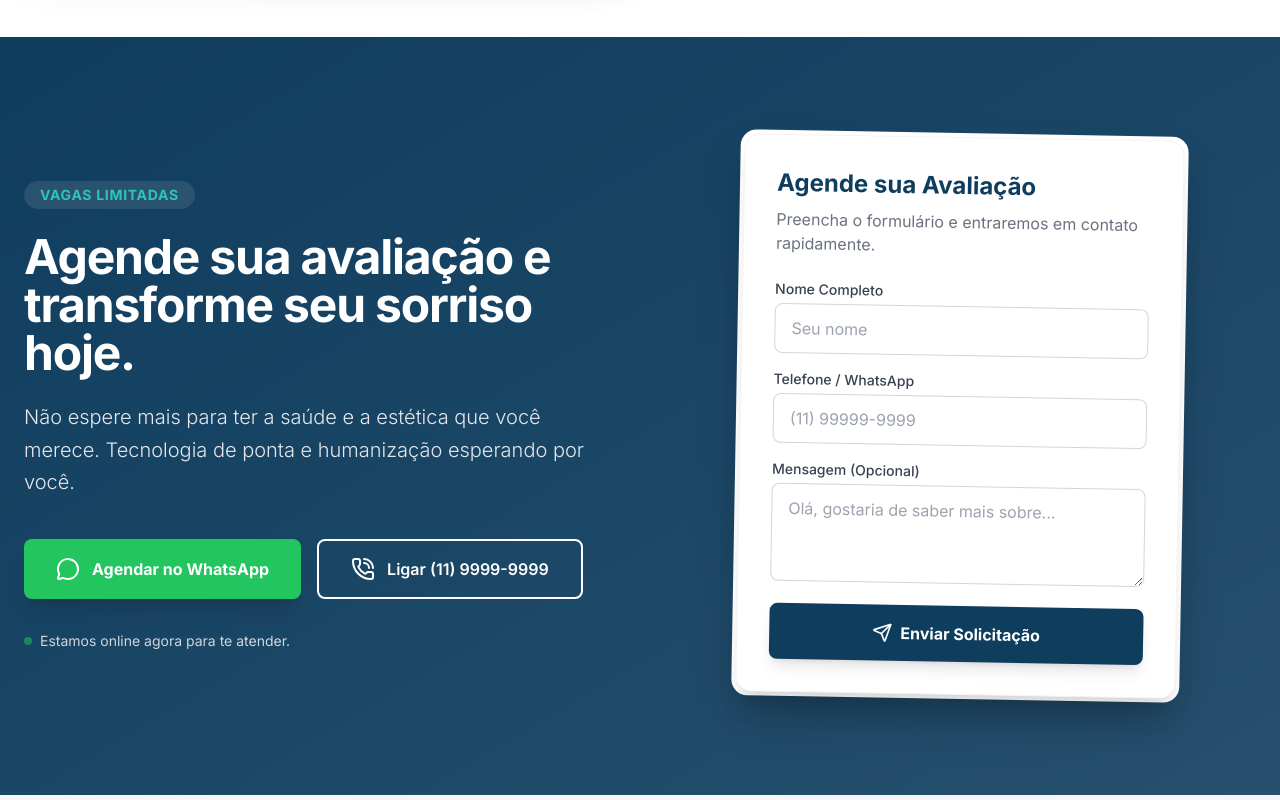
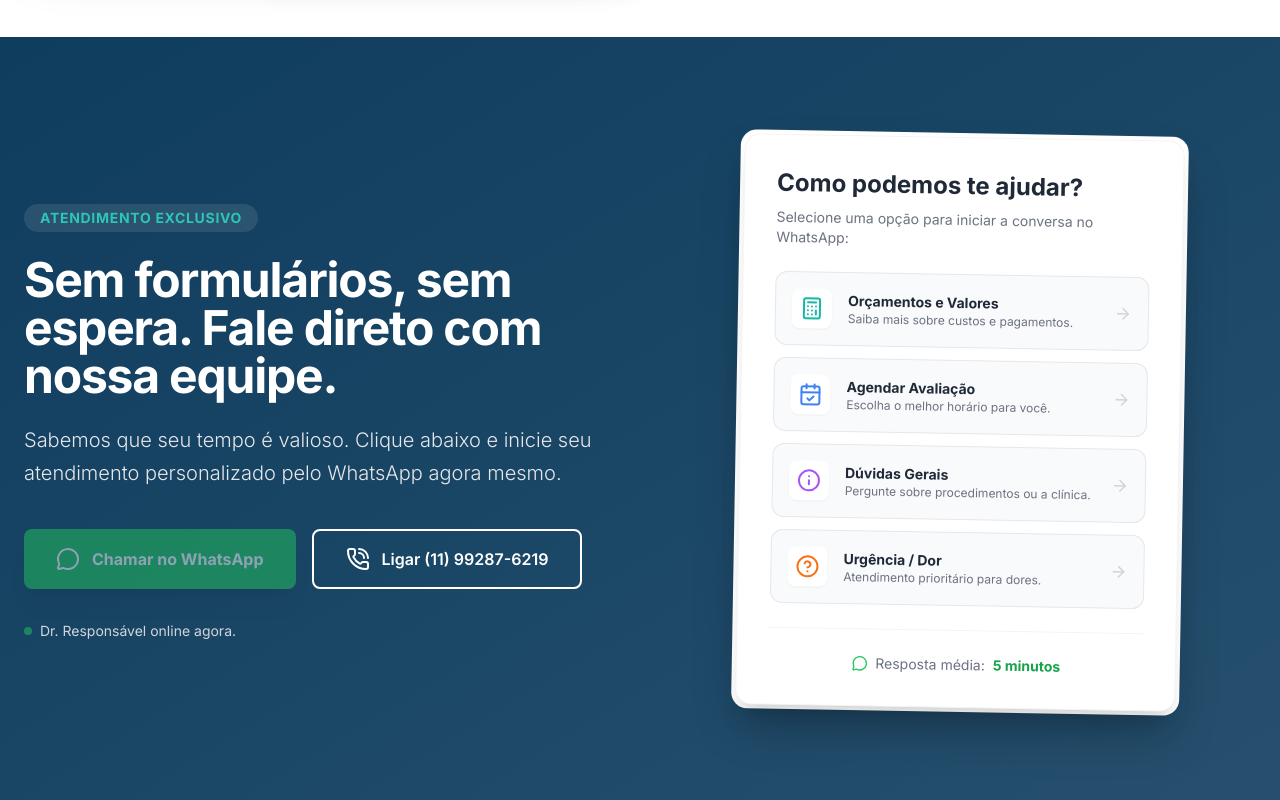
Before and after one commit to matheusetecestudo-sys/dentista, a React (Vite) app: page / in a window 1280 px wide. Shown: the part 4680-5480 px from the top of the page. Built offline with nearby package versions, Linux system fonts and the light colour scheme.

Commit message:
feat: Replace form with WhatsApp-first conversion flow, update contact info

```diff
--- a/src/components/About.tsx
+++ b/src/components/About.tsx
@@ -5,7 +5,7 @@ const About = () => {
             <div className="container mx-auto px-6 grid md:grid-cols-2 gap-12 items-center">
                 <div className="order-2 md:order-1 relative">
                     <img
-                        src="https://images.unsplash.com/photo-1629909613654-28e377c37b09?ixlib=rb-4.0.3&auto=format&fit=crop&w=800&q=80"
+                        src="https://images.unsplash.com/photo-1629814986427-4a0b5f5c3b99?ixlib=rb-4.0.3&auto=format&fit=crop&w=800&q=80"
                         alt="Nossa Clínica"
                         className="rounded-2xl shadow-2xl w-full object-cover h-[500px]"
                     />
--- a/src/components/BeforeAfter.tsx
+++ b/src/components/BeforeAfter.tsx
@@ -82,7 +82,7 @@ const BeforeAfter = () => {
                                             <h3 className="text-2xl font-bold text-medical-primary mb-2">{c.title}</h3>
                                             <p className="text-gray-600 mb-4">{c.desc}</p>
                                             <div className="flex gap-4">
-                                                <a href="https://wa.me/5511999999999" className="flex-1 bg-medical-secondary text-white font-bold py-3 text-center rounded-lg hover:bg-opacity-90 transition">
+                                                <a href="https://wa.me/5511992876219?text=Ol%C3%A1!%20Vi%20esse%20resultado%20no%20site%20e%20gostaria%20de%20saber%20mais." className="flex-1 bg-medical-secondary text-white font-bold py-3 text-center rounded-lg hover:bg-opacity-90 transition">
                                                     Quero esse resultado
                                                 </a>
                                             </div>
--- a/src/components/CTA.tsx
+++ b/src/components/CTA.tsx
@@ -1,6 +1,6 @@
 
 import { MessageCircle, PhoneCall } from 'lucide-react';
-import ContactForm from './ContactForm';
+import WhatsAppGuide from './WhatsAppGuide';
 
 const CTA = () => {
     return (
@@ -13,45 +13,45 @@ const CTA = () => {
                     {/* Left Column: Text & Buttons */}
                     <div className="text-center lg:text-left">
                         <span className="bg-white/10 text-medical-secondary font-bold py-1 px-4 rounded-full text-sm uppercase tracking-wider mb-6 inline-block backdrop-blur-sm">
-                            Vagas Limitadas
+                            Atendimento Exclusivo
                         </span>
                         <h2 className="text-3xl md:text-5xl font-bold mb-6 tracking-tight leading-tight">
-                            Agende sua avaliação e transforme seu sorriso hoje.
+                            Sem formulários, sem espera. Fale direto com nossa equipe.
                         </h2>
                         <p className="text-xl text-gray-200 mb-10 font-light leading-relaxed">
-                            Não espere mais para ter a saúde e a estética que você merece. Tecnologia de ponta e humanização esperando por você.
+                            Sabemos que seu tempo é valioso. Clique abaixo e inicie seu atendimento personalizado pelo WhatsApp agora mesmo.
                         </p>
 
                         <div className="flex flex-col sm:flex-row justify-center lg:justify-start gap-4 mb-8">
                             <a
-                                href="https://wa.me/5511999999999"
+                                href="https://wa.me/5511992876219?text=Ol%C3%A1!%20Gostaria%20de%20agendar%20uma%20avalia%C3%A7%C3%A3o."
                                 target="_blank"
                                 rel="noopener noreferrer"
-                                className="bg-green-500 text-white font-bold py-4 px-8 rounded-lg shadow-xl hover:bg-green-600 transition transform hover:-translate-y-1 flex items-center justify-center gap-3 w-full sm:w-auto"
+                                className="bg-green-500 text-white font-bold py-4 px-8 rounded-lg shadow-xl hover:bg-green-600 transition transform hover:-translate-y-1 flex items-center justify-center gap-3 w-full sm:w-auto animate-pulse"
                             >
                                 <MessageCircle size={24} />
-                                Agendar no WhatsApp
+                                Chamar no WhatsApp
                             </a>
 
                             <a
-                                href="tel:+5511999999999"
+                                href="tel:+5511992876219"
                                 className="bg-transparent border-2 border-white text-white font-semibold py-4 px-8 rounded-lg hover:bg-white/10 transition w-full sm:w-auto flex items-center justify-center gap-3"
                             >
                                 <PhoneCall size={24} />
-                                Ligar (11) 9999-9999
+                                Ligar (11) 99287-6219
                             </a>
                         </div>
 
                         <div className="flex items-center justify-center lg:justify-start gap-2 text-sm text-gray-300">
                             <div className="w-2 h-2 bg-green-500 rounded-full animate-pulse"></div>
-                            Estamos online agora para te atender.
+                            Dr. Responsável online agora.
                         </div>
                     </div>
 
-                    {/* Right Column: Quick Form */}
+                    {/* Right Column: Key Guide */}
                     <div className="lg:w-full max-w-md mx-auto lg:ml-auto">
                         <div className="bg-white rounded-2xl p-1 shadow-2xl transform lg:rotate-1 hover:rotate-0 transition duration-500">
-                            <ContactForm />
+                            <WhatsAppGuide />
                         </div>
                     </div>
 
--- a/src/components/ContactForm.tsx
+++ /dev/null
@@ -1,99 +0,0 @@
-
-import React, { useState } from 'react';
-import { Send, CheckCircle } from 'lucide-react';
-
-const ContactForm = () => {
-    const [formState, setFormState] = useState({
-        name: '',
-        phone: '',
-        message: ''
-    });
-    const [isSubmitted, setIsSubmitted] = useState(false);
-
-    const handleSubmit = (e: React.FormEvent) => {
-        e.preventDefault();
-        // Simulate form submission
-        console.log('Form submitted:', formState);
-        setIsSubmitted(true);
-        // Reset after a few seconds
-        setTimeout(() => {
-            setIsSubmitted(false);
-            setFormState({ name: '', phone: '', message: '' });
-        }, 5000);
-    };
-
-    const handleChange = (e: React.ChangeEvent<HTMLInputElement | HTMLTextAreaElement>) => {
-        setFormState({
-            ...formState,
-            [e.target.name]: e.target.value
-        });
-    };
-
-    return (
-        <div className="bg-white p-8 rounded-2xl shadow-xl border border-gray-100">
-            <h3 className="text-2xl font-bold text-medical-primary mb-2">Agende sua Avaliação</h3>
-            <p className="text-gray-500 mb-6">Preencha o formulário e entraremos em contato rapidamente.</p>
-
-            {isSubmitted ? (
-                <div className="bg-green-50 text-green-700 p-6 rounded-xl flex flex-col items-center justify-center text-center space-y-4 animate-fade-in">
-                    <CheckCircle size={48} className="text-green-500" />
-                    <h4 className="text-xl font-bold">Mensagem Enviada!</h4>
-                    <p>Agradecemos o contato. Nossa equipe retornará em breve.</p>
-                </div>
-            ) : (
-                <form onSubmit={handleSubmit} className="space-y-4">
-                    <div>
-                        <label htmlFor="name" className="block text-sm font-medium text-gray-700 mb-1">Nome Completo</label>
-                        <input
-                            type="text"
-                            id="name"
-                            name="name"
-                            required
-                            value={formState.name}
-                            onChange={handleChange}
-                            className="w-full px-4 py-3 rounded-lg border border-gray-300 focus:ring-2 focus:ring-medical-secondary focus:border-transparent outline-none transition"
-                            placeholder="Seu nome"
-                        />
-                    </div>
-
-                    <div>
-                        <label htmlFor="phone" className="block text-sm font-medium text-gray-700 mb-1">Telefone / WhatsApp</label>
-                        <input
-                            type="tel"
-                            id="phone"
-                            name="phone"
-                            required
-                            value={formState.phone}
-                            onChange={handleChange}
-                            className="w-full px-4 py-3 rounded-lg border border-gray-300 focus:ring-2 focus:ring-medical-secondary focus:border-transparent outline-none transition"
-                            placeholder="(11) 99999-9999"
-                        />
-                    </div>
-
-                    <div>
-                        <label htmlFor="message" className="block text-sm font-medium text-gray-700 mb-1">Mensagem (Opcional)</label>
-                        <textarea
-                            id="message"
-                            name="message"
-                            rows={3}
-                            value={formState.message}
-                            onChange={handleChange}
-                            className="w-full px-4 py-3 rounded-lg border border-gray-300 focus:ring-2 focus:ring-medical-secondary focus:border-transparent outline-none transition"
-                            placeholder="Olá, gostaria de saber mais sobre..."
-                        ></textarea>
-                    </div>
-
-                    <button
-                        type="submit"
-                        className="w-full bg-medical-primary text-white font-bold py-4 rounded-lg hover:bg-opacity-90 transition transform hover:-translate-y-1 shadow-lg flex items-center justify-center gap-2"
-                    >
-                        <Send size={20} />
-                        Enviar Solicitação
-                    </button>
-                </form>
-            )}
-        </div>
-    );
-};
-
-export default ContactForm;
--- a/src/components/Footer.tsx
+++ b/src/components/Footer.tsx
@@ -43,7 +43,7 @@ const Footer = () => {
                     <ul className="space-y-4">
                         <li className="flex items-center gap-3 text-gray-300">
                             <Phone size={20} className="text-medical-secondary flex-shrink-0" />
-                            (11) 9999-9999
+                            (11) 99287-6219
                         </li>
                         <li className="flex items-center gap-3 text-gray-300">
                             <Mail size={20} className="text-medical-secondary flex-shrink-0" />
--- a/src/components/Hero.tsx
+++ b/src/components/Hero.tsx
@@ -32,7 +32,7 @@ const Hero = () => {
 
                     <div className="flex flex-col sm:flex-row gap-4 pt-4">
                         <a
-                            href="https://wa.me/5511999999999?text=Ol%C3%A1!%20Gostaria%20de%20agendar%20uma%20avalia%C3%A7%C3%A3o."
+                            href="https://wa.me/5511992876219?text=Ol%C3%A1!%20Gostaria%20de%20agendar%20uma%20avalia%C3%A7%C3%A3o."
                             target="_blank"
                             rel="noopener noreferrer"
                             className="bg-medical-secondary text-white font-bold py-4 px-8 rounded-full shadow-lg hover:bg-[#25a094] transition transform hover:-translate-y-1 text-center flex items-center justify-center gap-2"
@@ -42,7 +42,7 @@ const Hero = () => {
                         </a>
 
                         <a
-                            href="tel:+5511999999999"
+                            href="tel:+5511992876219"
                             className="bg-transparent border-2 border-white text-white font-medium py-4 px-8 rounded-full hover:bg-white hover:text-medical-primary transition text-center flex items-center justify-center gap-2"
                         >
                             <Phone className="w-5 h-5" />
--- a/src/components/Services.tsx
+++ b/src/components/Services.tsx
@@ -54,7 +54,7 @@ const Services = () => {
                             </div>
                             <h3 className="text-xl font-bold text-medical-primary mb-3">{service.title}</h3>
                             <p className="text-gray-600 mb-6 leading-relaxed">{service.description}</p>
-                            <a href="https://wa.me/5511999999999" className="inline-flex items-center text-medical-secondary font-semibold hover:text-medical-primary transition-colors gap-2">
+                            <a href="https://wa.me/5511992876219" className="inline-flex items-center text-medical-secondary font-semibold hover:text-medical-primary transition-colors gap-2">
                                 Quero saber mais <ArrowRight className="w-4 h-4 group-hover:translate-x-1 transition-transform" />
                             </a>
                         </div>
--- a/src/components/WhatsAppButton.tsx
+++ b/src/components/WhatsAppButton.tsx
@@ -4,7 +4,7 @@ import { MessageCircle } from 'lucide-react';
 export const WhatsAppButton = () => {
     return (
         <a
-            href="https://wa.me/5511999999999?text=Ol%C3%A1!%20Gostaria%20de%20agendar%20uma%20avalia%C3%A7%C3%A3o."
+            href="https://wa.me/5511992876219?text=Ol%C3%A1!%20Gostaria%20de%20agendar%20uma%20avalia%C3%A7%C3%A3o."
             target="_blank"
             rel="noopener noreferrer"
             className="fixed bottom-6 right-6 bg-green-500 text-white p-4 rounded-full shadow-2xl hover:bg-green-600 transition-all duration-300 z-50 flex items-center gap-2 animate-bounce-slow"
--- /dev/null
+++ b/src/components/WhatsAppGuide.tsx
@@ -0,0 +1,73 @@
+
+import { MessageCircle, Info, Calculator, CalendarCheck, HelpCircle, ArrowRight } from 'lucide-react';
+
+const options = [
+    {
+        icon: <Calculator size={24} className="text-teal-500" />,
+        title: "Orçamentos e Valores",
+        description: "Saiba mais sobre custos e pagamentos.",
+        message: "Olá! Gostaria de informações sobre valores de tratamentos."
+    },
+    {
+        icon: <CalendarCheck size={24} className="text-blue-500" />,
+        title: "Agendar Avaliação",
+        description: "Escolha o melhor horário para você.",
+        message: "Olá! Gostaria de agendar uma avaliação."
+    },
+    {
+        icon: <Info size={24} className="text-purple-500" />,
+        title: "Dúvidas Gerais",
+        description: "Pergunte sobre procedimentos ou a clínica.",
+        message: "Olá! Tenho algumas dúvidas sobre os tratamentos."
+    },
+    {
+        icon: <HelpCircle size={24} className="text-orange-500" />,
+        title: "Urgência / Dor",
+        description: "Atendimento prioritário para dores.",
+        message: "Olá! Estou com dor e preciso de atendimento urgente."
+    }
+];
+
+const WhatsAppGuide = () => {
+    const handleWhatsAppClick = (message: string) => {
+        const url = `https://wa.me/5511992876219?text=${encodeURIComponent(message)}`;
+        window.open(url, '_blank');
+    };
+
+    return (
+        <div className="bg-white p-8 rounded-2xl shadow-xl border border-gray-100 max-w-md mx-auto">
+            <h3 className="text-2xl font-bold text-gray-800 mb-2">Como podemos te ajudar?</h3>
+            <p className="text-gray-500 mb-6 text-sm">Selecione uma opção para iniciar a conversa no WhatsApp:</p>
+
+            <div className="space-y-3">
+                {options.map((opt, idx) => (
+                    <button
+                        key={idx}
+                        onClick={() => handleWhatsAppClick(opt.message)}
+                        className="w-full text-left bg-gray-50 hover:bg-green-50 border border-gray-200 hover:border-green-200 p-4 rounded-xl transition-all duration-300 group flex items-center justify-between"
+                    >
+                        <div className="flex items-center gap-4">
+                            <div className="bg-white p-2 rounded-lg shadow-sm group-hover:scale-110 transition-transform">
+                                {opt.icon}
+                            </div>
+                            <div>
+                                <h4 className="font-bold text-gray-800 text-sm group-hover:text-green-700">{opt.title}</h4>
+                                <p className="text-xs text-gray-500 group-hover:text-green-600">{opt.description}</p>
+                            </div>
+                        </div>
+                        <ArrowRight size={18} className="text-gray-300 group-hover:text-green-500 group-hover:translate-x-1 transition-all" />
+                    </button>
+                ))}
+            </div>
+
+            <div className="mt-6 pt-6 border-t border-gray-100 text-center">
+                <p className="flex items-center justify-center gap-2 text-sm text-gray-500">
+                    <MessageCircle size={16} className="text-green-500" />
+                    Resposta média: <span className="font-bold text-green-600">5 minutos</span>
+                </p>
+            </div>
+        </div>
+    );
+};
+
+export default WhatsAppGuide;
```
Also changed, not shown: src/components/Navbar.tsx (+4 -4 lines).
